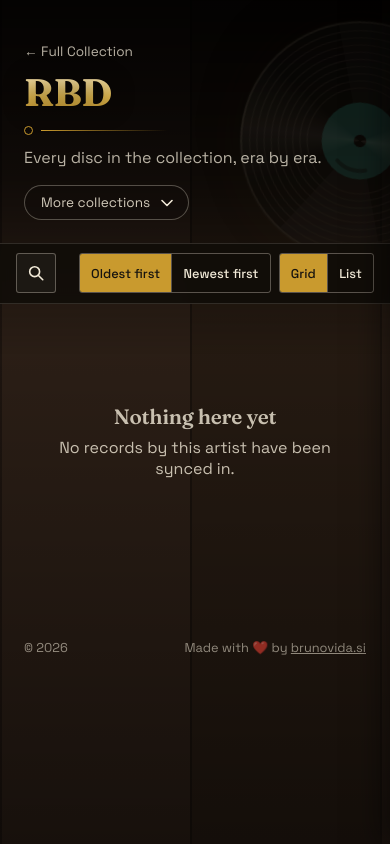
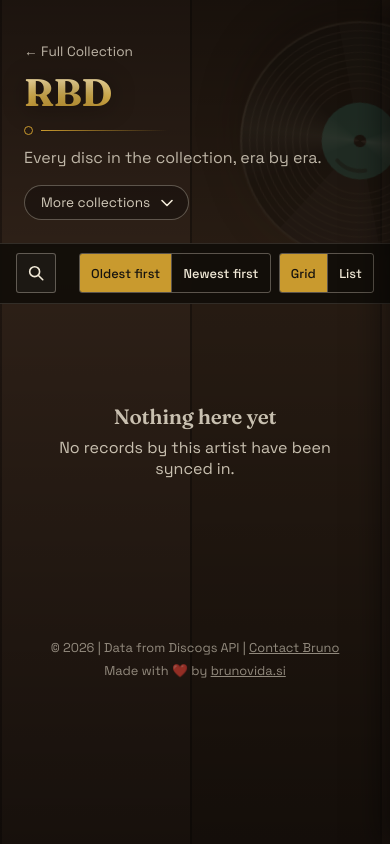
Before and after one commit to brunovidasi/music-collection, a PHP site: page /music/rbd in a window 390 px wide. Run offline with PHP 8.4, Linux system fonts and the light colour scheme; data that the repository does not hold is empty; some libraries are stand-ins or nearby versions.

Commit message:
Add footer attribution, fix era title wrapping, and fix mobile overscroll background

```diff
--- a/public/artist.php
+++ b/public/artist.php
@@ -82,7 +82,7 @@ $accent = preg_match('/^#[0-9a-f]{3,8}$/i', (string) $artist['accent']) ? $artis
 </main>
 
 <footer>
-  <span>&copy; 2026</span>
+  <span>&copy; 2026 | Data from Discogs API | <a href="https://brunovida.si/contact" target="_blank" rel="noopener">Contact Bruno</a></span>
   <span>Made with &#10084;&#65039; by <a href="https://brunovida.si" target="_blank" rel="noopener">brunovida.si</a></span>
 </footer>
 
--- a/public/css/artist.css
+++ b/public/css/artist.css
@@ -87,11 +87,22 @@ html { scroll-behavior: smooth; }
 }
 
 .era-num {
+  flex-shrink: 0;
   font-family: 'Fraunces', serif;
   font-size: 2.6rem;
   font-weight: 600;
   line-height: 1;
   color: var(--accent, var(--gold));
+}
+
+/* Grow to fill the row and allow its own text to wrap, rather than the whole
+   title getting pushed onto its own flex line below the number. */
+.era-title {
+  /* flex-basis: 0, not auto — with auto, the long era-sub line (dates and
+     highlight tracks) sets the item's content width, which is enough on its
+     own to push the whole title below the number instead of just growing. */
+  flex: 1 1 0;
+  min-width: 0;
 }
 
 .era-title h2 { font-size: clamp(1.6rem, 3.5vw, 2.2rem); line-height: 1.05; }
--- a/public/css/floor.css
+++ b/public/css/floor.css
@@ -61,6 +61,16 @@ html, body {
      browsers only honour overflow-x set on the body as a scroll container,
      not as the thing that stops the viewport itself from scrolling */
   overflow-x: hidden;
+}
+
+html {
+  /* Mobile Safari paints the rubber-band overscroll area (and the strip
+     under the notch/status bar) from html's own background-color, not
+     body's — body's gradient/pattern below doesn't reach it, so without
+     this it flashes white (or the system's default canvas colour) above
+     and below the page. */
+  background-color: var(--bg);
+  color-scheme: dark;
 }
 
 /* The dark wooden floor, under every view and every page: the grid and the list
@@ -1320,6 +1330,7 @@ footer {
 @media (max-width: 720px) {
   .hero-links { display: none; }
   .hero-pick { display: flex; align-items: center; gap: 0.55rem; margin-top: 1.1rem; }
+  footer { justify-content: center; text-align: center; }
 }
 
 /* The menu's button is one of the pills, with a chevron. */
--- a/public/index.php
+++ b/public/index.php
@@ -77,7 +77,7 @@ $intro = setting('site_intro', "Every record, CD and disc Bruno owns, straight f
 </main>
 
 <footer>
-  <span>&copy; 2026</span>
+  <span>&copy; 2026 | Data from Discogs API | <a href="https://brunovida.si/contact" target="_blank" rel="noopener">Contact Bruno</a></span>
   <span>Made with &#10084;&#65039; by <a href="https://brunovida.si" target="_blank" rel="noopener">brunovida.si</a></span>
 </footer>
 
--- a/public/wantlist.php
+++ b/public/wantlist.php
@@ -73,7 +73,7 @@ $count = (int) db()->query("
 </main>
 
 <footer>
-  <span>&copy; 2026</span>
+  <span>&copy; 2026 | Data from Discogs API | <a href="https://brunovida.si/contact" target="_blank" rel="noopener">Contact Bruno</a></span>
   <span>Made with &#10084;&#65039; by <a href="https://brunovida.si" target="_blank" rel="noopener">brunovida.si</a></span>
 </footer>
 
```
